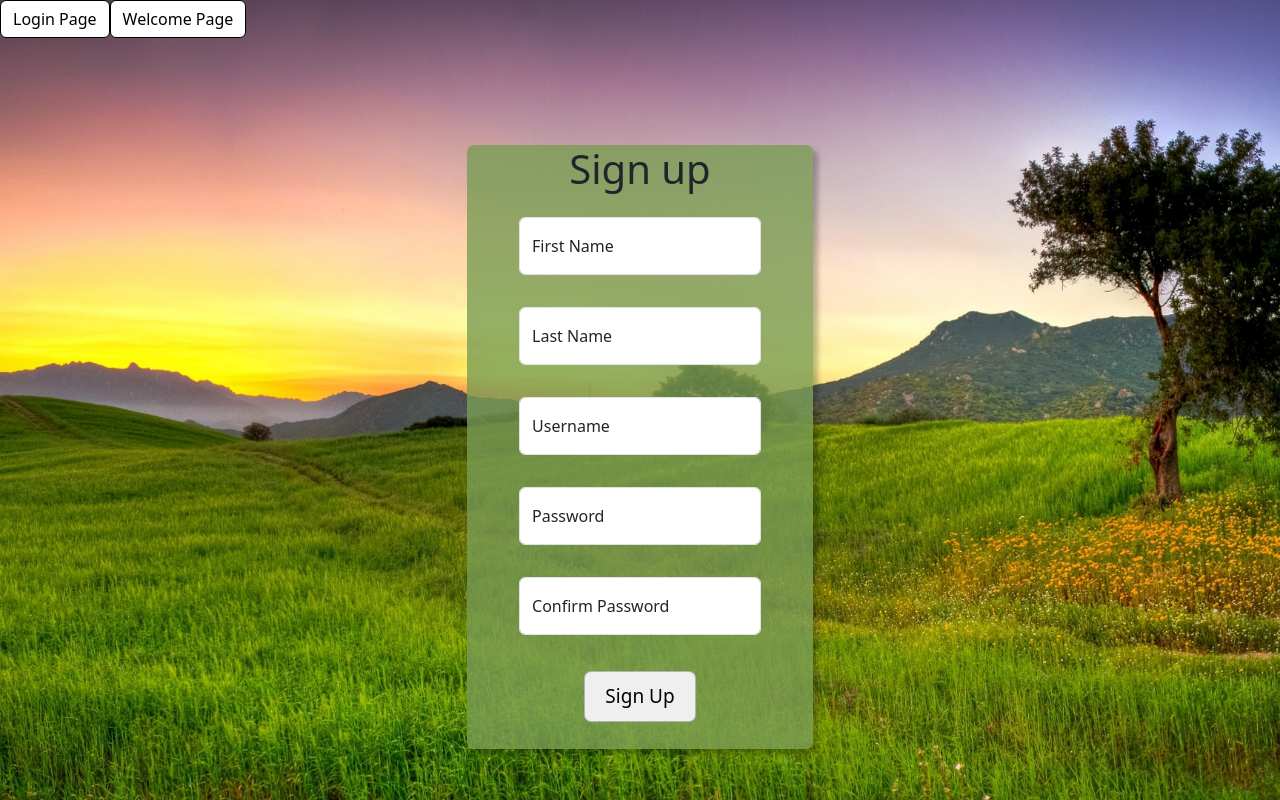
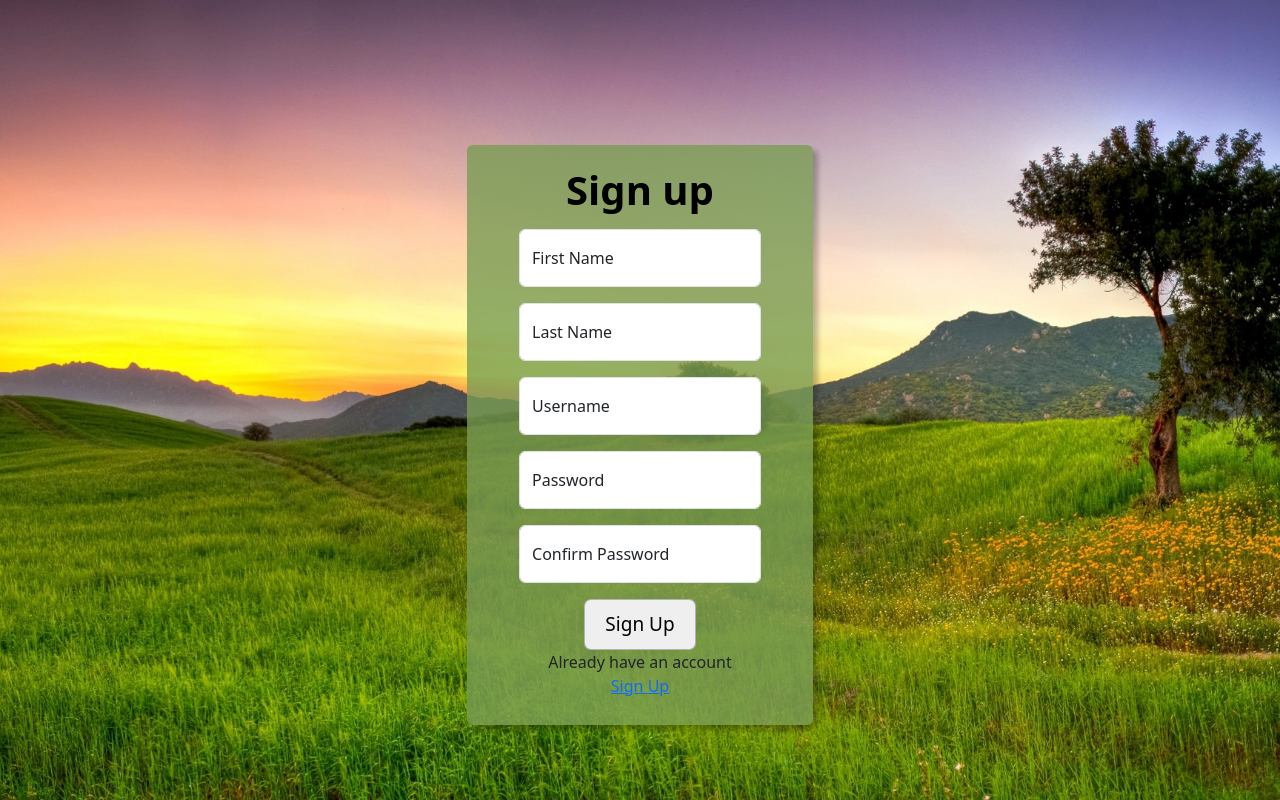
Before and after one commit to dshelton2001/POOS-Project-1, a PHP site: page /signup.html in a window 1280 px wide. Run offline with PHP 8.4, Linux system fonts and the light colour scheme; some libraries are stand-ins or nearby versions.

Commit message:
small changes

```diff
--- a/css/signup.css
+++ b/css/signup.css
@@ -19,23 +19,28 @@ body {
 	padding-top: 20px;
 	padding-bottom: 27px;
 	background-color: rgba(122, 157, 84, 0.8);
-	border-radius: 7px;
 	width: 27%;
 	max-width: 750px;
 	box-shadow: 5px 5px 5px 0 rgba(0, 0, 0, 0.25);
 }
 
-#test1 {
-	background-color: #F2EE9D;
+#errDiv {
+	background-color: white;
+	border-color: black;
+	border-style: solid;
+	border-width: 5px;
 	border-radius: 7px;
 	color: black;
 	padding: 10px 10px 10px 10px;
 	position: relative;
-	left: 470px;
+	left: 415px;
 	top: 176px;
 }
 
 .signupTitle {
+	position: relative;
+	top: 1px;
+	color: black;
 	text-align: center;
 	position: relative;
 	bottom: 20px;
@@ -50,9 +55,16 @@ body {
 #lastDiv,
 #passDiv,
 #conpassDiv {
-	margin-top: 5px;
 	width: 70%;
-	bottom: 20px;
+}
+
+#p1,
+#p2,
+#p3,
+#p4,
+#p5 {
+	margin-top: auto;
+	margin-bottom: auto;
 }
 
 .form-floating #buttondiv {
@@ -78,6 +90,7 @@ body {
 	border-style: solid;
 	border-width: 0.1px;
 	font-size: 19px;
+	transition-duration: 0.4s;
 }
 
 #ConfirmBtn:hover {
--- a/js/signup.js
+++ b/js/signup.js
@@ -81,6 +81,16 @@ function findUser() {
 	}
 }
 
+var display = false;
+
+function displayMsg() {
+	console.log(display);
+	if(display == false) {
+		createErrMsg();
+		display = true;
+	}
+}
+
 function createErrMsg() {
 	const div = document.createElement("div");
 	const target = document.getElementById("parentDiv");
@@ -99,7 +109,7 @@ function createErrMsg() {
 	p1.textContent = "Password must have special character";
 	p2.textContent = "Password must have at least 8 characters";
 	p3.textContent = "Passwords must match";
-	div.setAttribute("id", "test1");
+	div.setAttribute("id", "errDiv");
 	target.appendChild(div);
 	div.appendChild(p4);
 	div.appendChild(p5);
--- a/signup.html
+++ b/signup.html
@@ -16,54 +16,40 @@
 </head>
 
 <body>
-	<div class="btn-group">
-		<a href="login.html"><button class="btn btn-primary" id="back2login">Login Page</button></a>
-		<a href="index.html"><button class="btn btn-primary" id="back2index">Welcome Page</button></a>
-	</div>
 	<div id="parentDiv">
-		<div id="userDetailsDiv">
-			<h1 class="signupTitle">Sign up</h1>
-			<div class="form-floating mb-3 mt-3" id="firstDiv">
+		<div class="rounded" id="userDetailsDiv">
+			<h1 class="signupTitle fw-bolder">Sign up</h1>
+			<div class="form-floating mb-auto mt-2" id="firstDiv">
 				<input type="text" class="form-control" id="firstnameInput" placeholder="First Name"
-					onclick="createErrMsg(); this.onclick=null;" onkeyup="checkInput();">
+					onclick="displayMsg();" onkeyup="checkInput();">
 				<label for="firstnameInput">First Name</label>
 			</div>
-			<div class="form-floating mb-3 mt-3" id="lastDiv">
+			<div class="form-floating mb-auto mt-3" id="lastDiv">
 				<input type="text" class="form-control" id="lastnameInput" placeholder="Last Name"
-					onkeyup="checkInput();">
+				onclick="displayMsg();" onkeyup="checkInput();">
 				<label for="lastnameInput">Last Name</label>
 			</div>
-			<div class="form-floating mb-3 mt-3" id="userDiv">
+			<div class="form-floating mb-auto mt-3" id="userDiv">
 				<input type="text" class="form-control" id="usernameInput" placeholder="Username"
-					onkeyup="checkInput();">
+				onclick="displayMsg();" onkeyup="checkInput();">
 				<label for="usernameInput">Username</label>
 			</div>
-			<div class="form-floating mb-3 mt-3" id="passDiv">
+			<div class="form-floating mb-auto mt-3" id="passDiv">
 				<input type="password" class="form-control" id="passwordInput" placeholder="Password"
-					onkeyup="checkInput();">
+				onclick="displayMsg();" onkeyup="checkInput();">
 				<label for="passwordInput">Password</label>
 			</div>
-			<div class="form-floating mb-3 mt-3" id="conpassDiv">
+			<div class="form-floating mb-auto mt-3" id="conpassDiv">
 				<input type="password" class="form-control" id="confirmpasswordInput" placeholder="Comfirm Password"
-					onkeyup="checkInput();">
+				onclick="displayMsg();" onkeyup="checkInput();">
 				<label for="confirmpasswordInput">Confirm Password</label>
 			</div>
 			<div id="buttondiv">
-				<button type="submit" class="signupdetails" id="ConfirmBtn" onclick="checkInput();">Sign Up</button>
+				<button class="btn-default mt-3" id="ConfirmBtn" onclick="checkInput();">Sign Up</button>
 			</div>
+			Already have an account<a href="login.html"> Sign Up</a>
 		</div>
 	</div>
-
-	<script>
-		// Add event listener to the form's submit event
-		document.getElementById("myForm").addEventListener("submit", function (event) {
-			event.preventDefault(); // Prevent form submission if validation fails
-			if (this.checkValidity() === false) {
-				event.stopPropagation(); // Stop the event from propagating further
-			}
-			this.classList.add("was-validated"); // Add 'was-validated' class to enable Bootstrap's styling
-		}, false);
-	</script>
 </body>
 
 </html>
```
